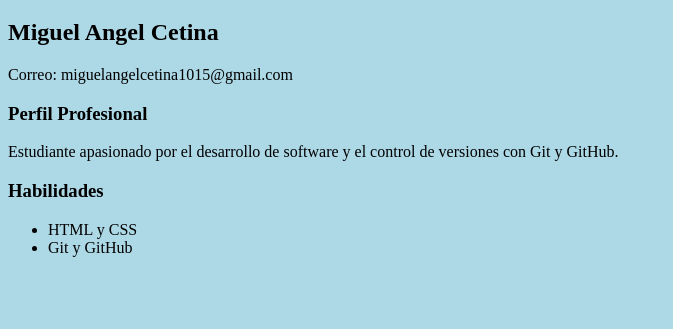
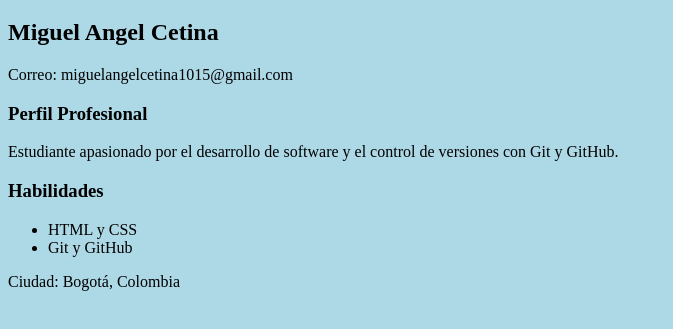
Before and after one commit to miguelcetina7U7/correcion-de-evaluacion, a plain HTML site: page index.html in a window 1280 px wide. Shown: the part 61-390 px from the top of the page, without its empty margins (0-673 px from the left). Drawn offline with Linux system fonts and the light colour scheme.

Commit message:
Add city information to index.html

```diff
--- a/index.html
+++ b/index.html
@@ -16,5 +16,6 @@
         <li>HTML y CSS</li>
         <li>Git y GitHub</li>
     </ul>
+    <p>Ciudad: Bogotá, Colombia</p>
 </body>
 </html>
```
